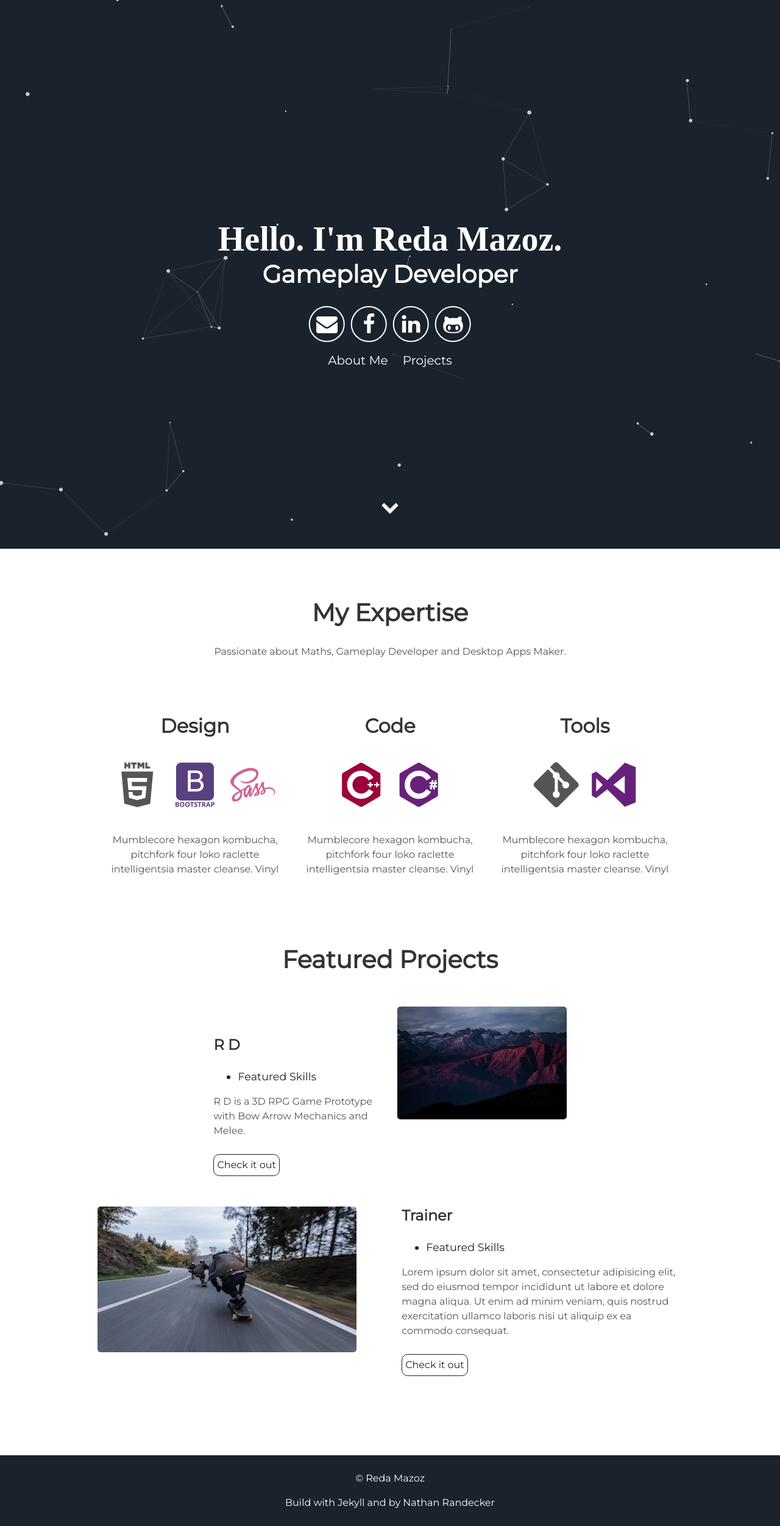
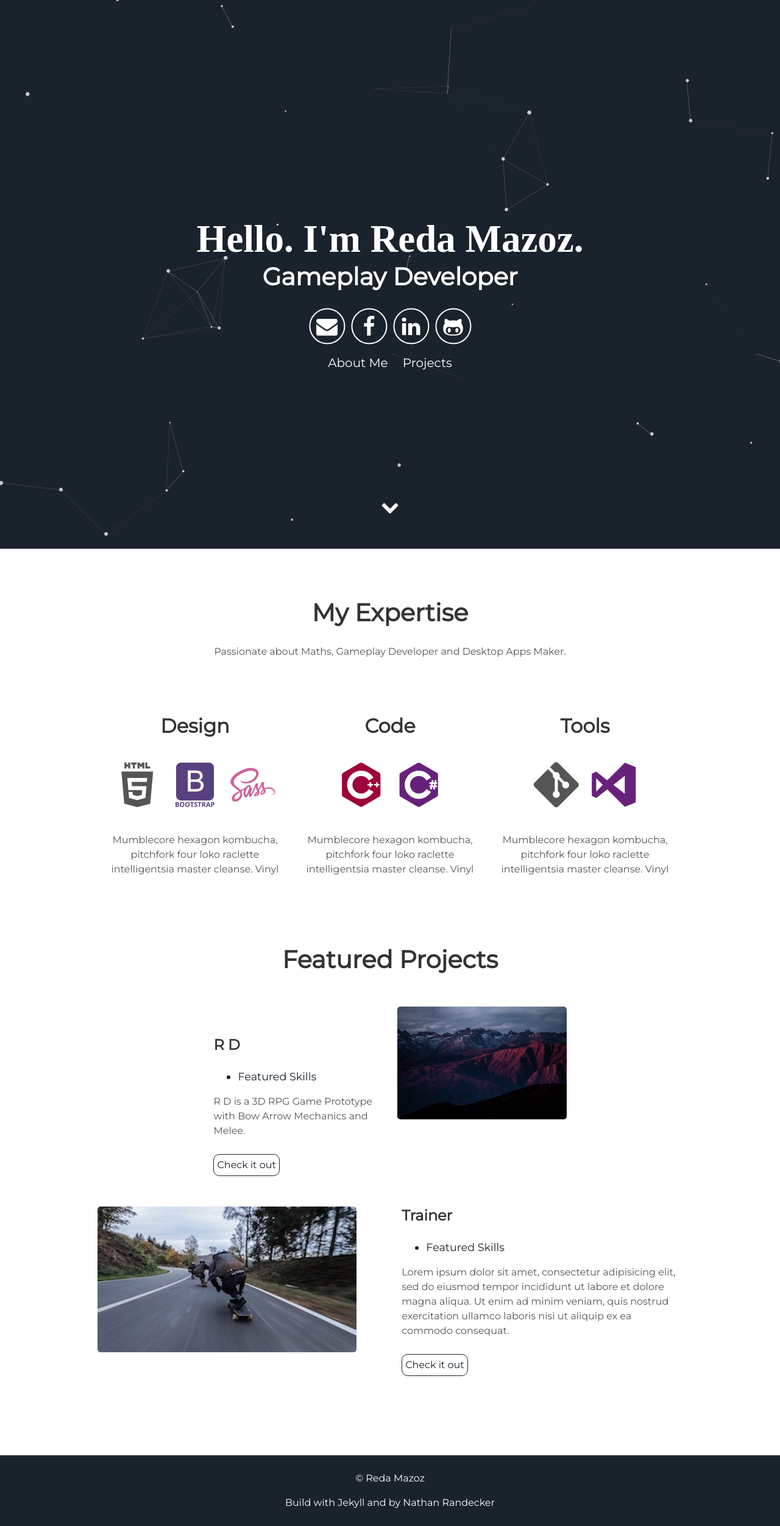
Before and after one commit to RedaMazoz/redamazoz.github.io, a Jekyll site: the page built from index.html, in a window 1280 px wide. Shown: the whole page at 61% size. Built offline with Jekyll 4.4.1, drawn with Linux system fonts in a browser that asks for light colours.

Commit message:
Update header.html

```diff
--- a/_includes/header.html
+++ b/_includes/header.html
@@ -1,7 +1,7 @@
 <div id="particles-js">
   <div class="header">
       <h1>
-        <span class="site-title" style="text-align: center; font-size: 56px; font-weight: 700; font-family: 'Merriweather', serif;">Hello. I'm {{site.username}}.</span>
+        <span class="site-title" style="text-align: center; weight: 400px; font-size: 63px; font-weight: 700; font-family: 'Merriweather', serif;">Hello. I'm {{site.username}}.</span>
         <span class="site-description">{{site.user_title}}</span>
       </h1>
       <div class="header-icons">
```
